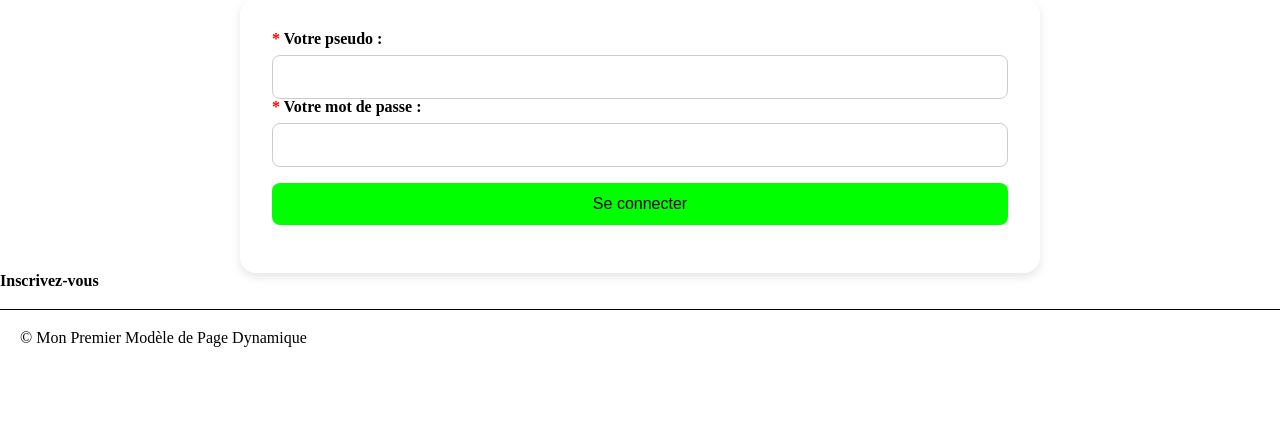
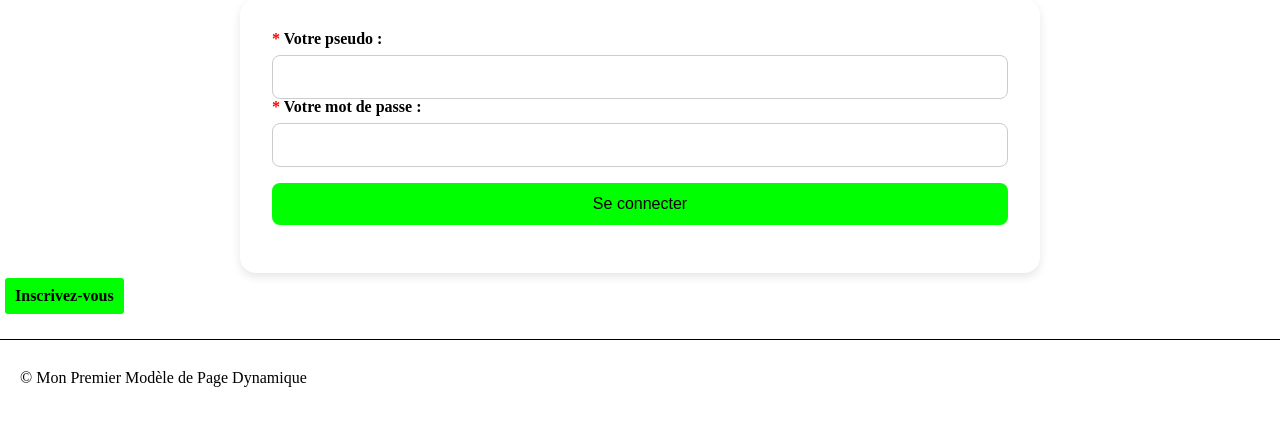
Before and after one commit to Trolleybeats/5XSE2-examen-1-session-1-You-Hout-Nathan, a PHP site: page /connexion in a window 1280 px wide. Shown: the part 128-554 px from the top of the page. Run offline with PHP 8.4, Linux system fonts and the light colour scheme; some libraries are stand-ins or nearby versions.

Commit message:
feat: ajoute css

```diff
--- a/app/views/accueil.php
+++ b/app/views/accueil.php
@@ -12,6 +12,7 @@ if (isset($erreurs)) {
 
     <!-- Formulaire de commentaire -->
     <form method="POST" action="/">
+        <div class="form-group">
         <label for="contenu">Votre commentaire :</label><br>
         <textarea name="contenu" id="contenu" required minlength="10" maxlength="3000"><?= htmlspecialchars($args['entreesUtilisateur']['contenu'] ?? '') ?></textarea><br>
         <?php if (!empty($args['erreurs']['contenu'])): ?>
@@ -22,6 +23,7 @@ if (isset($erreurs)) {
 
 
         <button type="submit">Envoyer</button>
+        </div>
     </form>
 <?php else: ?>
     <p>Vous devez <a href="/connexion">vous connecter</a> pour écrire un commentaire.</p>
@@ -37,17 +39,21 @@ if (isset($erreurs)) {
         <?php if (isset($_SESSION['utilisateurId']) && $_SESSION['utilisateurId'] == $commentaire['id_utilisateur']): ?>
             <!-- Formulaire de suppression -->
             <form method="POST" action="/commentaire/supprimer" onsubmit="return confirm('Supprimer ce commentaire ?');">
+                <div class="form-group">
                 <input type="hidden" name="commentaire_id" value="<?= $commentaire['id'] ?>">
                  <input type="hidden" name="csrf_token" value="<?= htmlspecialchars($args['csrf_token']) ?>">
                 <button type="submit">Supprimer</button>
+                </div>
             </form>
 
             <!-- Formulaire de modification -->
             <form method="POST" action="/commentaire/modifier">
+                <div class="form-group">
                 <input type="hidden" name="commentaire_id" value="<?= $commentaire['id'] ?>">
                  <input type="hidden" name="csrf_token" value="<?= htmlspecialchars($args['csrf_token']) ?>">
                 <textarea name="nouveau_contenu" required minlength="10" maxlength="3000"><?= htmlspecialchars($commentaire['contenu']) ?></textarea>
                 <button type="submit">Modifier</button>
+                </div>
             </form>
         <?php endif; ?>
     </div>
--- a/app/views/connexion.php
+++ b/app/views/connexion.php
@@ -25,4 +25,6 @@ if (isset($erreurs)) {
     </div>
 </form>
 
-<p><a href="<?= BASE_URL ?>/inscription">Inscrivez-vous</a></p>
+<ul>
+<li class="inscrire"><a href="<?= BASE_URL ?>/inscription">Inscrivez-vous</a></li>
+</ul>
--- a/app/views/templates/navigation.php
+++ b/app/views/templates/navigation.php
@@ -5,8 +5,8 @@ function genererMenu($links) {
     $currentPage = rtrim($_SERVER['REQUEST_URI'], '/');
 
     foreach ($links as $label => $url) {
-        $urlNormalized = rtrim($url, '/');
-        $activeClass = ($currentPage === $urlNormalized) ? 'class="active"' : '';
+        $urlNormal = rtrim($url, '/');
+        $activeClass = ($currentPage === $urlNormal) ? 'class="active"' : '';
         echo "<li $activeClass><a href=\"$url\">$label</a></li>";
     }
 
--- a/public/css/style.css
+++ b/public/css/style.css
@@ -22,7 +22,7 @@ li{
     background-color: #00ff00;
     border-radius: 3px;
 }
-ul li:last-child {
+ul li:last-child:not(li.inscrire) {
     margin-left: auto;
     margin-right: 0;
   }
@@ -90,6 +90,9 @@ h1{
     font-weight: bold;
     font-size: 24px;
 }
+p{
+    margin-top: 10px;
+}
 p.commentaire{
     font-weight: bold;
     font-size: 20px;
--- a/public/index.php
+++ b/public/index.php
@@ -16,9 +16,6 @@ if (str_starts_with($url, $base)) {
         $url = '/';
     }
 }
-
-
-
 
 // Stocker le chemin vers le dossier des contrôleurs.
 $cheminControleurs = dirname(__DIR__) . DIRECTORY_SEPARATOR . 'app' . DIRECTORY_SEPARATOR . 'controllers' . DIRECTORY_SEPARATOR;
```
Also changed, not shown: app/views/inscription.php (+14 -8 lines).
